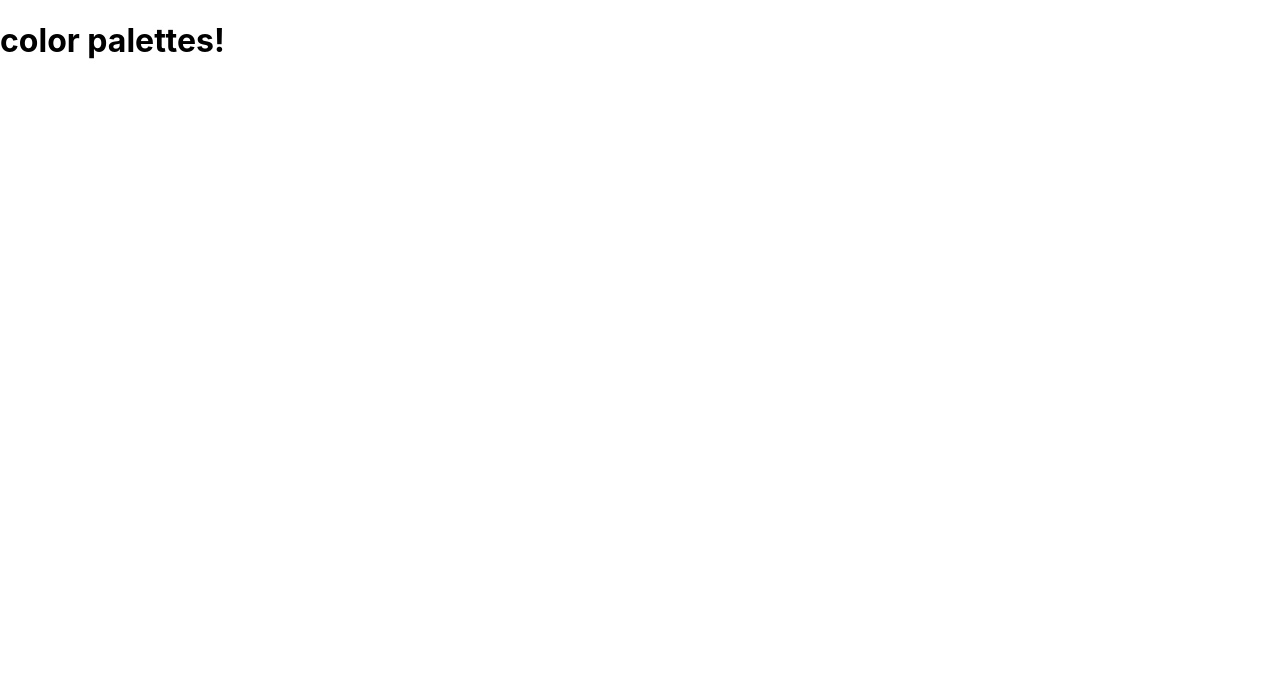
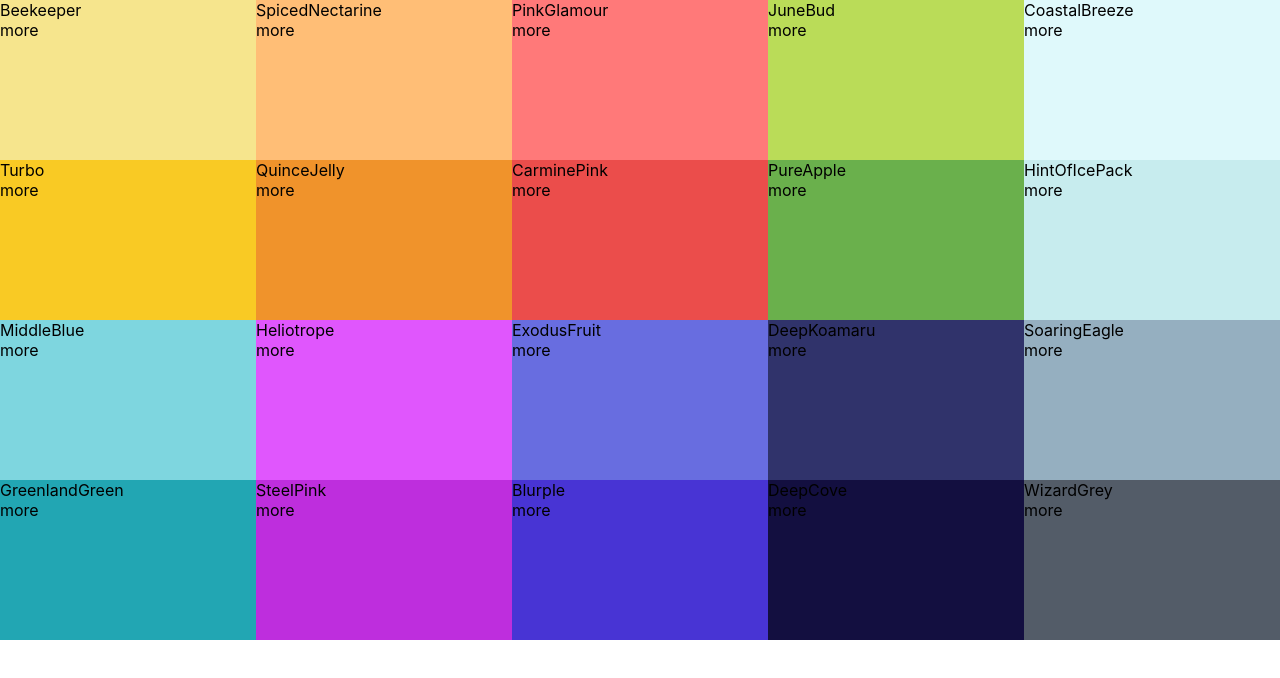
Before and after one commit to git-masi/react-color-app, a React (Create React App) app: page / in a window 1280 px wide. Shown: the top 678 px of the page. Built offline with nearby package versions, Linux system fonts and the light colour scheme.

Commit message:
add color box, display as basic grid

```diff
--- /dev/null
+++ b/src/components/ColorBox.css
@@ -0,0 +1,9 @@
+.ColorBox {
+  position: relative;
+  margin: 0 auto;
+  height: 25%;
+  width: 20%;
+  display: inline-block;
+
+  cursor: pointer;
+}
--- /dev/null
+++ b/src/components/ColorBox.js
@@ -0,0 +1,16 @@
+import React, { Component } from 'react';
+import './ColorBox.css';
+
+class ColorBox extends Component {
+  render() {
+    return (
+      <div className="ColorBox" style={{backgroundColor: `${this.props.color}`}}>
+        <span>{this.props.name}</span>
+        <br/>
+        <span>more</span>
+      </div>
+    )
+  }
+}
+
+export default ColorBox;
--- /dev/null
+++ b/src/components/Palette.css
@@ -0,0 +1,7 @@
+.Palette {
+  height: 100vh;
+}
+
+.Palette--colors {
+  height: 80%;
+}
--- a/src/components/Palette.js
+++ b/src/components/Palette.js
@@ -1,10 +1,17 @@
 import React, { Component } from 'react';
+import ColorBox from './ColorBox';
+import './Palette.css';
 
 class Palette extends Component {
   render() {
-    console.log(this.props.colors);
+    // console.log(this.props.colors);
+    const colorBoxes = this.props.colors.map(clr => <ColorBox color={clr.color} name={clr.name}/>);
     return (
-      <h1>color palettes!</h1>
+      <div className="Palette">
+        <div className="Palette--colors">
+          {colorBoxes}
+        </div>
+      </div>
     )
   }
 }
```
